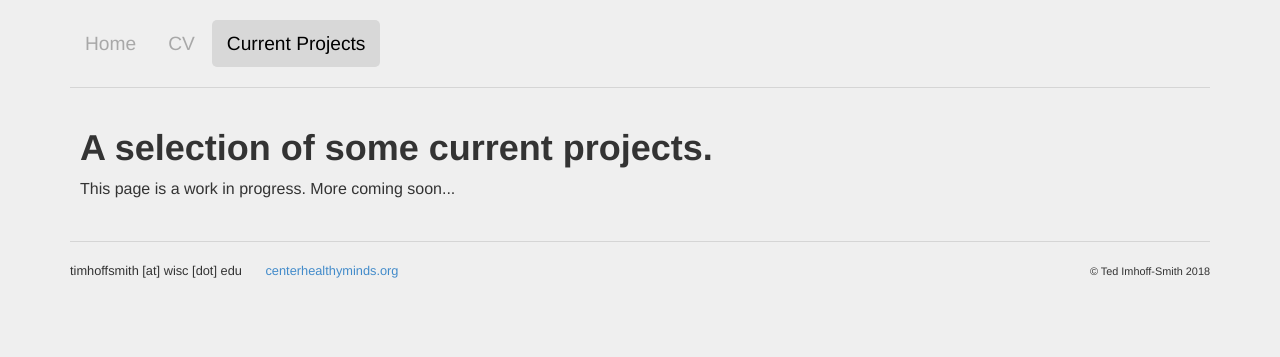
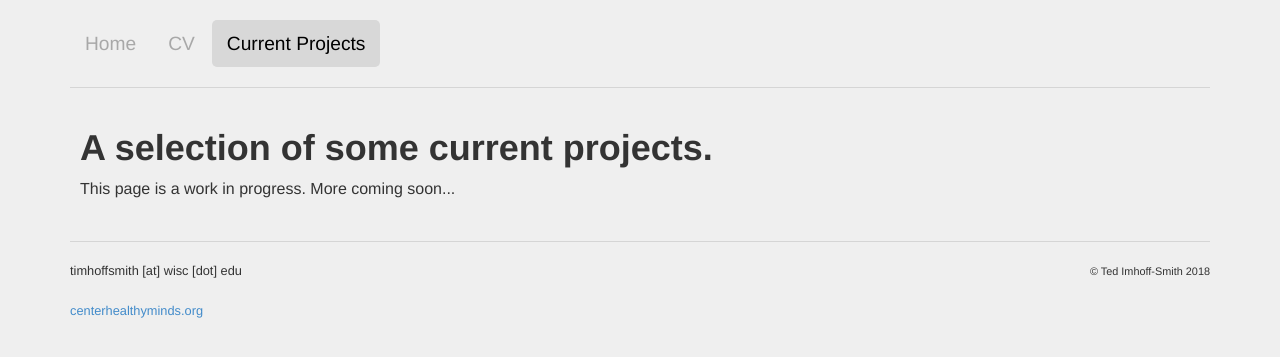
Before and after one commit to timhoffsmith/timhoffsmith.github.io, a Jekyll site: the page built from currentprojects/index.html, in a window 1280 px wide. Shown: the top 357 px of the page. Built offline with Jekyll 4.4.1, drawn with Linux system fonts in a browser that asks for light colours.

Commit message:
Format footer

```diff
--- a/css/main.css
+++ b/css/main.css
@@ -70,8 +70,8 @@ img {
 }
 
 .footer li {
-	display: inline;
-	height: 50px;
+	display: block;
+	height: 40px;
 	margin-right: 20px;
 }
 
```
